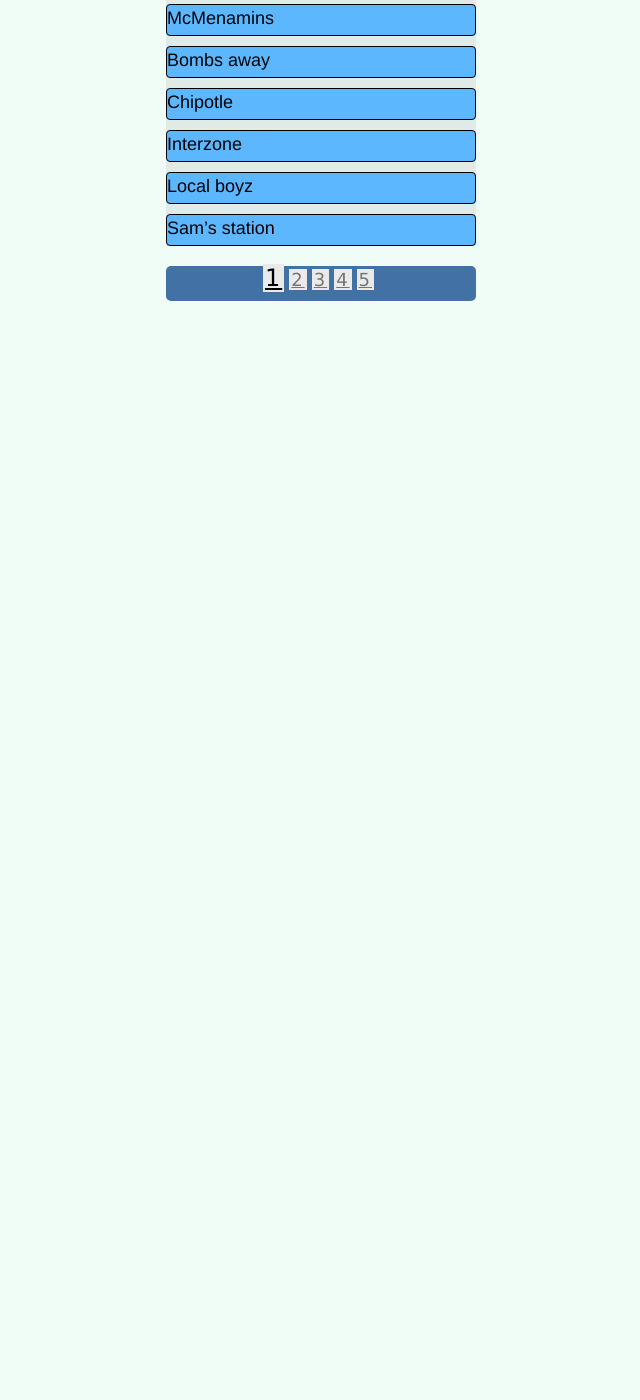
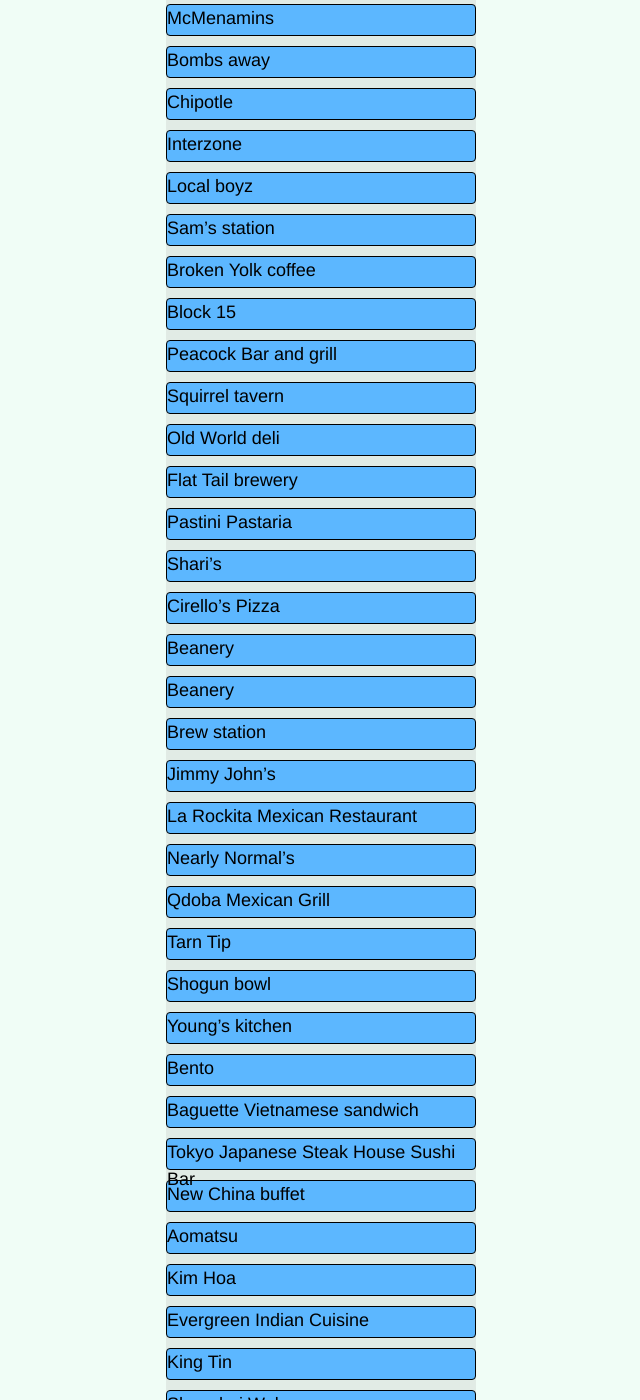
Before and after one commit to icharlie/icharlie.github.io, a Jekyll site: the page projects/foodmap/index.html, which Jekyll copies as it is, in a window 1280 px wide and 1400 px high, scrolled down 234 px. Shown: the whole window, without its empty margins (639-1279 px from the left). Built offline with Jekyll 4.4.1, drawn with Linux system fonts in a browser that asks for light colours; Markdown is read by kramdown in place of the engine named in the settings; before the commit the page ends 900 px from its top, so only the background shows below that; part of the change alters nothing that is shown; some of the changed text lies outside the part shown.

```diff
--- a/projects/foodmap/index.html
+++ b/projects/foodmap/index.html
@@ -12,6 +12,9 @@
     <script type="text/javascript" charset="utf-8" src="js/site.js"></script>
     <script type="text/javascript"
       src="https://maps.googleapis.com/maps/api/js?key=AIzaSyCDNyt9ZEPjaGi_w41yxjpRkMq6qj0gPVA">
+    </script>
+    <script>
+      window.onload = loadScript;
     </script>
     <script type="text/javascript">
       var _gaq = _gaq || [];
--- a/projects/foodmap/js/site.js
+++ b/projects/foodmap/js/site.js
@@ -89,5 +89,3 @@ function findByAddress(a, d, b) {
     }
   })
 };
-
-window.onload = init;
```
